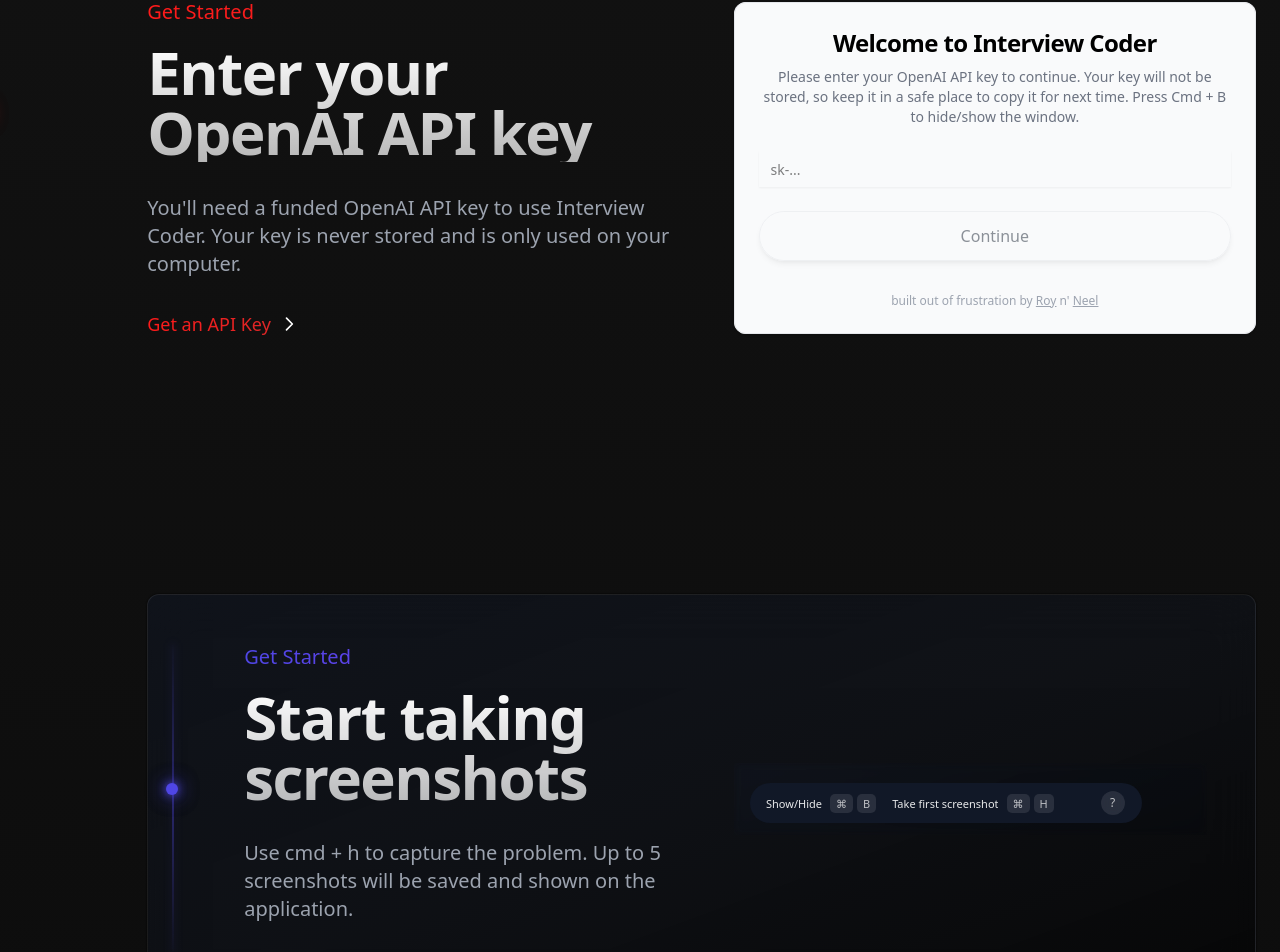
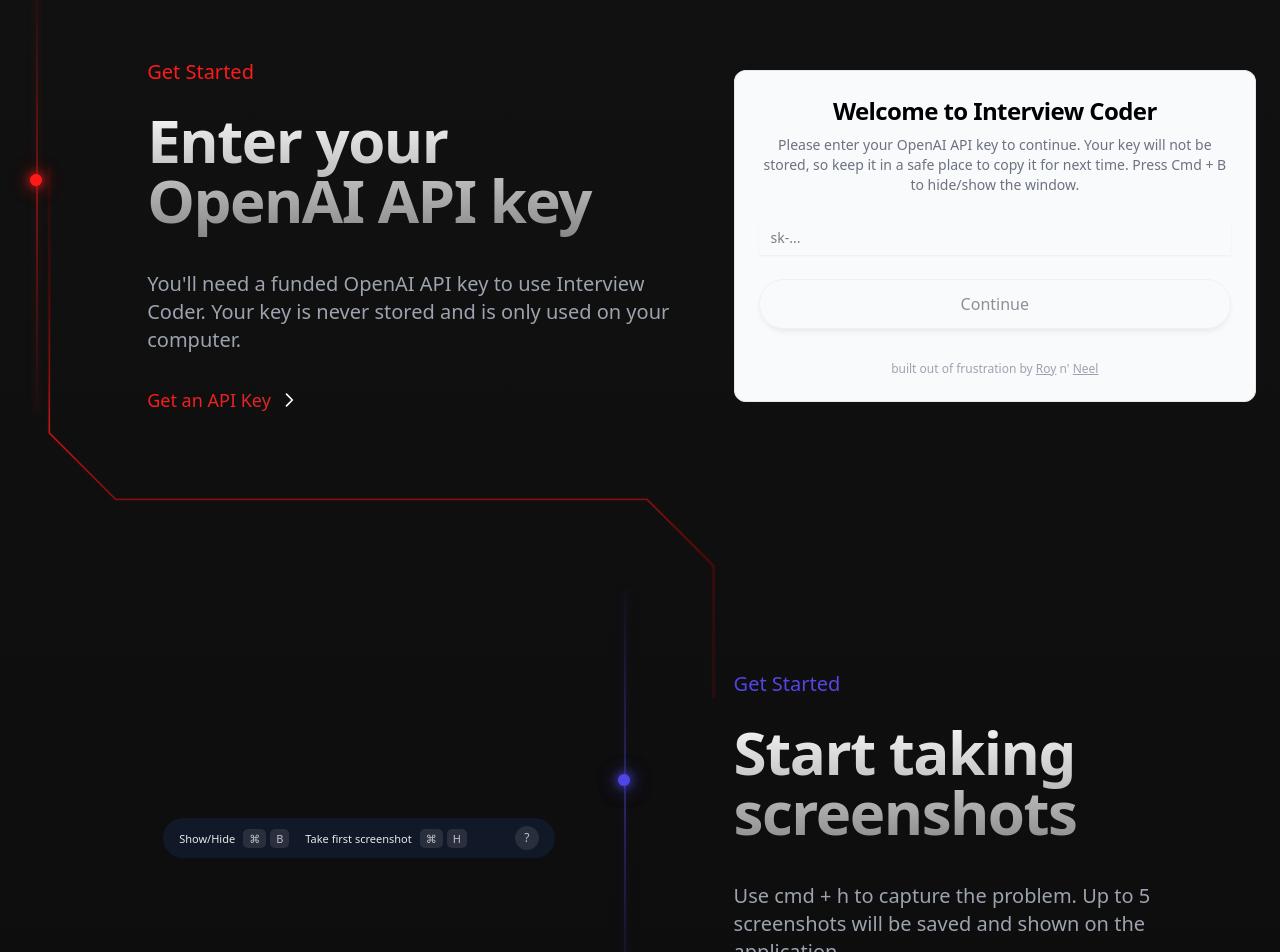
Before and after one commit to juanvargas123/interview-coder-webapp, a Next.js app: page / in a window 1280 px wide. Shown: the part 1357-2309 px from the top of the page. Built offline with nearby package versions, Linux system fonts and the light colour scheme; no server answers.

Commit message:
updated ui for the zig zag line and added animation to step 1

```diff
--- a/app/globals.css
+++ b/app/globals.css
@@ -38,7 +38,7 @@
 }
 
 .white-gradient {
-  @apply bg-gradient-to-br from-white via-gray-200 to-white;
+  @apply bg-gradient-to-br from-white via-gray-200 to-gray-400;
   -webkit-background-clip: text;
   -webkit-text-fill-color: transparent;
   display: inline-block;
--- a/app/page.tsx
+++ b/app/page.tsx
@@ -33,7 +33,11 @@
             initial={{ opacity: 0, scale: 0.5 }}
             animate={{ opacity: 1, scale: 1 }}
             transition={{ duration: 0.5, delay: 0.2 }}
-            className="text-gray-400/80 text-xl md:text-3xl lg:text-4xl mb-6 font-semibold"
+            className="mb-6 text-center text-[24px] font-medium text-[#B3B3B3] font-['Inter']"
+            style={{
+              fontFamily: '"Inter", "Inter Placeholder", sans-serif',
+              fontWeight: 500
+            }}
           >
             Meet Interview Coder
           </motion.h2>
--- a/components/sections/HowToUseHeader.tsx
+++ b/components/sections/HowToUseHeader.tsx
@@ -13,7 +13,7 @@
           duration: 0.8,
           ease: "easeInOut"
         }}
-        className="mt-16 text-[3.5rem] text-center mb-10 text-3xl sm:text-4xl lg:text-6xl font-bold tracking-tight leading-[1.1] max-w-4xl mx-auto"
+        className="mt-32 text-[3.5rem] text-center mb-10 text-3xl sm:text-4xl lg:text-6xl font-bold tracking-tight leading-[1.1] max-w-4xl mx-auto"
       >
         How to Use Interview Coder
       </motion.h1>
--- a/components/sections/Navbar.tsx
+++ b/components/sections/Navbar.tsx
@@ -57,7 +57,7 @@
                 alt="Github"
                 width={20}
                 height={20}
-                className="w-5 h-5"
+                className="w-6 h-6"
               />
               <span className="font-medium text-white/70 text-base">
                 {stars}
--- a/components/sections/StepsSection.tsx
+++ b/components/sections/StepsSection.tsx
@@ -50,25 +50,99 @@
 
       <section className="relative">
         {steps.map((step, index) => (
-          <div key={step.id} className="py-32">
+          <div key={step.id} className={`py-32`}>
             <div className="max-w-[1400px] mx-auto px-6">
               <div
                 className={`ml-[10%] relative ${
-                  index === 1 || index === 3
-                    ? "bg-gradient-to-br from-gray-900/50 via-gray-900/30 to-black/50 backdrop-blur-xl rounded-xl p-12 border border-white/[0.08] shadow-[0_0_1px_1px_rgba(0,0,0,0.3)] backdrop-saturate-150"
+                  index === 3
+                    ? "bg-gradient-to-br from-gray-900/50 via-gray-900/30 to-black/50 backdrop-blur-xl rounded-xl p-12 pt-16 pb-16 border border-white/[0.08] shadow-[0_0_1px_1px_rgba(0,0,0,0.3)] backdrop-saturate-150"
                     : ""
                 }`}
               >
                 {/* Timelines */}
-                {/* First Timeline */}
-                {index == 0 && (
-                  <div className="absolute -left-[15%] -top-20 bottom-0">
+                {index === 0 && (
+                  <>
+                    {/* 1) SVG version for lg and above */}
+                    <div className="absolute -left-[10%] top-24 -bottom-28 hidden lg:block">
+                      <motion.svg
+                        className="h-[150%]"
+                        viewBox="-0.2 -0.2 10.4 8.4"
+                        fill="none"
+                        xmlns="http://www.w3.org/2000/svg"
+                      >
+                        {/* --- 1) DEFINES FOR GRADIENT + GLOW FILTER --- */}
+                        <defs>
+                          <linearGradient
+                            id="verticalGradient"
+                            x1="0"
+                            y1="0"
+                            x2="0"
+                            y2="1"
+                          >
+                            <stop offset="0%" stopColor="transparent" />
+                            <stop
+                              offset="50%"
+                              stopColor="#FF1A1A"
+                              stopOpacity="0.8"
+                            />
+                            <stop offset="100%" stopColor="transparent" />
+                          </linearGradient>
+
+                          <filter
+                            id="glow"
+                            x="-50%"
+                            y="-50%"
+                            width="200%"
+                            height="200%"
+                          >
+                            {/* Gaussian blur for a glowing/blurred look */}
+                            <feGaussianBlur
+                              in="SourceGraphic"
+                              stdDeviation="2"
+                              result="blur"
+                            />
+                            <feMerge>
+                              <feMergeNode in="blur" />
+                              <feMergeNode in="SourceGraphic" />
+                            </feMerge>
+                          </filter>
+                        </defs>
+
+                        {/* --- 2) MAIN GRADIENT STROKE (ANIMATED) --- */}
+                        <motion.path
+                          d="M 0 0 V 4 L 1 5 L 9 5 L 10 6 L 10 8"
+                          stroke="url(#verticalGradient)"
+                          strokeWidth="0.02"
+                          filter="url(#glow)"
+                          initial={{ pathLength: 0 }}
+                          whileInView={{ pathLength: 1 }}
+                          viewport={{ once: true }}
+                          transition={{ duration: 0.8, ease: "easeOut" }}
+                        />
+
+                        {/* --- 3) FAINT RED BEHIND-PATH FOR EXTRA BLUR LAYER --- */}
+                        <motion.path
+                          d="M 0 0 V 4 L 1 5 L 9 5 L 10 6 L 10 8"
+                          stroke="#FF1A1A"
+                          strokeWidth="0.05"
+                          strokeOpacity="0.1"
+                          filter="url(#glow)"
+                          initial={{ pathLength: 0 }}
+                          whileInView={{ pathLength: 1 }}
+                          viewport={{ once: true }}
+                          transition={{ duration: 0.8, ease: "easeOut" }}
+                        />
+                      </motion.svg>
+                    </div>
+
+                    {/* 2) Old multi-div version for smaller screens */}
+                    <div className="absolute -left-[10%] -top-20 bottom-0">
                       <motion.div
                         initial={{ height: "0%" }}
                         whileInView={{ height: "100%" }}
                         viewport={{ once: true }}
                         transition={{ duration: 0.8, ease: "easeOut" }}
-                      className="absolute w-[2px] bg-gradient-to-b from-transparent via-[#FF1A1A]/40 to-transparent"
+                        className="absolute w-[2px] bg-gradient-to-b from-transparent  via-[#FF1A1A]/40 to-transparent"
                       />
                       <div className="absolute w-[2px] h-full bg-[#FF1A1A]/20 blur-[4px]" />
                       <motion.div
@@ -81,7 +155,7 @@
                         <div className="relative">
                           <div className="absolute h-4 w-4 -left-[1px] -top-[1px] bg-[#FF1A1A]/30 rounded-full blur-[10px]" />
                           <div
-                          className="h-3 w-3 bg-[#FF1A1A] rounded-full relative"
+                            className="h-3 w-3 bg-[#FF1A1A]  rounded-full relative"
                             style={{
                               boxShadow:
                                 "0 0 10px #FF1A1A, 0 0 20px rgba(255, 26, 26, 0.5)"
@@ -90,16 +164,17 @@
                         </div>
                       </motion.div>
                     </div>
+                  </>
                 )}
 
                 {/* Second Timeline (inside card) */}
                 {index === 1 && (
-                  <div className="absolute left-6 top-12 bottom-12">
+                  <div className="absolute -left-[10%] lg:left-[43%] lg:-translate-x-1/2 -top-20 bottom-0">
                     <motion.div
                       initial={{ height: "0%" }}
                       whileInView={{ height: "100%" }}
                       viewport={{ once: true }}
-                      transition={{ duration: 0.8, ease: "easeOut" }}
+                      transition={{ duration: 0.8, ease: "easeOut", delay: 1 }}
                       className="absolute w-[2px] bg-gradient-to-b from-transparent via-[#4F46E5]/40 to-transparent"
                     />
                     <div className="absolute w-[2px] h-full bg-[#4F46E5]/20 blur-[4px]" />
@@ -126,7 +201,7 @@
 
                 {/* Third Timeline */}
                 {index === 2 && (
-                  <div className="absolute -left-[15%] -top-20 bottom-0">
+                  <div className="absolute -left-[10%] -top-20 bottom-0">
                     <motion.div
                       initial={{ height: "0%" }}
                       whileInView={{ height: "100%" }}
@@ -199,11 +274,12 @@
                     whileInView={{ opacity: 1, y: 0 }}
                     viewport={{ once: true }}
                     transition={{ delay: 0.2 }}
+                    className={index === 1 ? "lg:order-2" : ""}
                   >
                     <div
-                      className={`${
-                        index === 1 || index === 3 ? "ml-12" : ""
-                      } ${index === 2 || index === 3 ? "max-w-[80%]" : ""}`}
+                      className={`${index === 3 ? "ml-12" : ""} ${
+                        index === 2 || index === 3 ? "max-w-[80%]" : ""
+                      }`}
                     >
                       <div
                         className={`text-xl font-medium mb-4 ${
@@ -219,8 +295,12 @@
                         {step.subtitle}
                       </div>
                       <h2
-                        className={`text-4xl md:text-5xl lg:text-6xl font-bold mb-8 tracking-tight leading-[1.1] bg-clip-text text-transparent bg-gradient-to-b from-white to-white/70 ${
-                          index === 2 ? "max-w-full" : ""
+                        className={`text-4xl md:text-5xl lg:text-6xl font-bold mb-8 tracking-tight bg-clip-text text-transparent bg-gradient-to-b from-white to-white/50 py-2
+                          index === 2 || index === 3
+                            ? "max-w-full"
+                            : "max-w-[800px]"
+                        } ${index === 1 ? "lg:pr-12" : ""} ${
+                          index === 3 ? "leading-[1.6]" : "leading-[1.1]"
                         }`}
                       >
                         {step.title}
@@ -267,9 +347,9 @@
                     viewport={{ once: true }}
                     transition={{ delay: 0.4 }}
                     className={`relative w-full ${
-                      index === 2 ? "col-span-1" : ""
-                    } ${
-                      index === 1 || index === 3
+                      index === 1 ? "lg:order-1" : ""
+                    } ${index === 2 ? "col-span-1" : ""} ${
+                      index === 3
                         ? "backdrop-blur-sm rounded-lg overflow-hidden"
                         : ""
                     }`}
--- a/components/ui/steps/apiKey.tsx
+++ b/components/ui/steps/apiKey.tsx
@@ -1,3 +1,4 @@
+"use client"
 import { useState, useRef, useEffect } from "react"
 import { Input } from "../input"
 import { Button } from "../button"
@@ -8,20 +9,128 @@
   CardHeader,
   CardTitle
 } from "../card"
+import { motion, AnimatePresence } from "framer-motion"
 
-interface ApiKeyProps {
-  onApiKeySubmit: (apiKey: string) => void
-}
+const CursorSvg = () => (
+  <motion.svg
+    width="20"
+    height="20"
+    viewBox="0 0 30 30"
+    fill="black"
+    xmlns="http://www.w3.org/2000/svg"
+    className="absolute z-50"
+  >
+    <motion.path d="M 9 3 A 1 1 0 0 0 8 4 L 8 21 A 1 1 0 0 0 9 22 A 1 1 0 0 0 9.796875 21.601562 L 12.919922 18.119141 L 16.382812 26.117188 C 16.701812 26.855187 17.566828 27.188469 18.298828 26.855469 C 19.020828 26.527469 19.340672 25.678078 19.013672 24.955078 L 15.439453 17.039062 L 21 17 A 1 1 0 0 0 22 16 A 1 1 0 0 0 21.628906 15.222656 L 9.7832031 3.3789062 A 1 1 0 0 0 9 3 z" />
+  </motion.svg>
+)
 
-const ApiKey: React.FC<ApiKeyProps> = ({ onApiKeySubmit }) => {
+const ApiKey: React.FC = () => {
   const [apiKey, setApiKey] = useState("")
   const contentRef = useRef<HTMLDivElement>(null)
+  const inputRef = useRef<HTMLInputElement>(null)
+  const [cursorPosition, setCursorPosition] = useState({ x: 0, y: 0 })
+  const [isTyping, setIsTyping] = useState(false)
+  const [shakeKey, setShakeKey] = useState(0)
+
+  useEffect(() => {
+    let isAnimating = true
+
+    const animateSequence = async () => {
+      while (isAnimating) {
+        if (inputRef.current && contentRef.current) {
+          const inputRect = inputRef.current.getBoundingClientRect()
+          const contentRect = contentRef.current.getBoundingClientRect()
+
+          // Start from outside the component on the left
+          setCursorPosition({
+            x: -50,
+            y: contentRect.height / 2
+          })
+          await new Promise((resolve) => setTimeout(resolve, 1000))
+
+          // Move to input
+          setCursorPosition({
+            x: inputRect.left - contentRect.left + 10,
+            y: inputRect.top - contentRect.top + inputRect.height / 2
+          })
+          await new Promise((resolve) => setTimeout(resolve, 1000))
+
+          // Click effect
+          setIsTyping(true)
+          await new Promise((resolve) => setTimeout(resolve, 300))
+
+          // Paste API key instantly instead of typing
+          setApiKey("sk-" + "x".repeat(20))
+          await new Promise((resolve) => setTimeout(resolve, 500))
+
+          // Move to button
+          const button = contentRef.current.querySelector(
+            'button[type="submit"]'
+          )
+          if (button) {
+            const buttonRect = button.getBoundingClientRect()
+            setCursorPosition({
+              x: buttonRect.left - contentRect.left + buttonRect.width / 2,
+              y: buttonRect.top - contentRect.top + buttonRect.height / 2
+            })
+          }
+
+          await new Promise((resolve) => setTimeout(resolve, 1000))
+
+          // Trigger shake animation
+          setShakeKey((prev) => prev + 1)
+
+          // Move cursor out to the right
+          setCursorPosition({
+            x: contentRect.width + 50,
+            y: contentRect.height / 2
+          })
+
+          // Clear everything
+          setApiKey("")
+          setIsTyping(false)
+
+          // Wait before starting next cycle
+          await new Promise((resolve) => setTimeout(resolve, 2000))
+        }
+      }
+    }
+
+    animateSequence()
+
+    return () => {
+      isAnimating = false
+    }
+  }, [])
 
   return (
-    <div
+    <motion.div
       ref={contentRef}
-      className="w-fit h-fit flex flex-col items-center justify-center bg-gray-50 rounded-xl"
+      key={shakeKey}
+      initial={{ rotate: 0 }}
+      animate={{
+        rotate: [0, -3, 3, -3, 3, -1, 1, 0]
+      }}
+      transition={{
+        duration: 0.5,
+        times: [0, 0.1, 0.3, 0.5, 0.7, 0.8, 0.9, 1],
+        ease: "easeInOut"
+      }}
+      style={{
+        transformOrigin: "bottom center"
+      }}
+      className="w-fit h-fit flex flex-col items-center justify-center bg-gray-50 rounded-xl relative overflow-hidden"
     >
+      <motion.div
+        initial={false}
+        animate={{ x: cursorPosition.x, y: cursorPosition.y }}
+        transition={{ type: "spring", duration: 1 }}
+        className="absolute top-0 left-0"
+        style={{ pointerEvents: "none" }}
+      >
+        <CursorSvg />
+      </motion.div>
+
       <Card>
         <CardHeader className="space-y-2">
           <CardTitle className="text-2xl font-semibold text-center text-black">
@@ -37,11 +146,14 @@
           <form className="space-y-6">
             <div className="space-y-2">
               <Input
+                ref={inputRef}
                 type="password"
                 placeholder="sk-..."
                 value={apiKey}
                 onChange={(e) => setApiKey(e.target.value)}
-                className="w-full placeholder:text-black/50 text-black border-none"
+                className={`w-full placeholder:text-black/50 text-black border-none ${
+                  isTyping ? "ring-2 ring-blue-500" : ""
+                }`}
               />
             </div>
 
@@ -85,7 +197,7 @@
           </form>
         </CardContent>
       </Card>
-    </div>
+    </motion.div>
   )
 }
 
```
Also changed, not shown: public/diagonal_timeline.svg (added), public/github.svg. Lines whose indentation alone changed are shown as unchanged.
